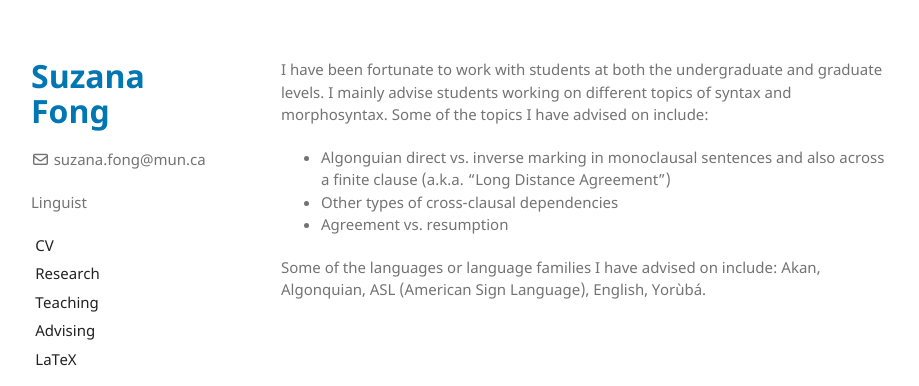
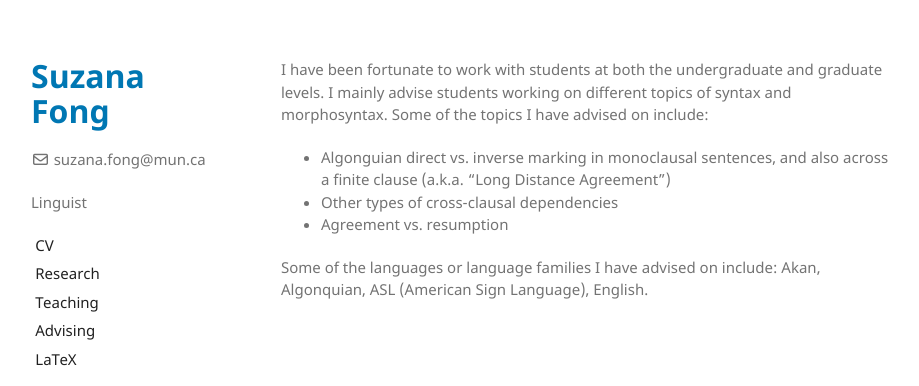
Before and after one commit to sznfng/sznfng.github.io, a Jekyll site: the page built from advising.md, in a window 1280 px wide. Shown: the top 386 px of the page, without its empty margins (179-1098 px from the left). Built offline with Jekyll 4.4.1, drawn with Linux system fonts in a browser that asks for light colours.

Commit message:
Update advising.md

```diff
--- a/advising.md
+++ b/advising.md
@@ -5,8 +5,8 @@ title: Advising
 
 I have been fortunate to work with students at both the undergraduate and graduate levels. I mainly advise students working on different topics of syntax and morphosyntax. Some of the topics I have advised on include:
 
-+ Algonguian direct vs. inverse marking in monoclausal sentences and also across a finite clause (a.k.a. "Long Distance Agreement")
++ Algonguian direct vs. inverse marking in monoclausal sentences, and also across a finite clause (a.k.a. "Long Distance Agreement")
 + Other types of cross-clausal dependencies
 + Agreement vs. resumption
 
-Some of the languages or language families I have advised on include: Akan, Algonquian, ASL (American Sign Language), English, Yorùbá.
+Some of the languages or language families I have advised on include: Akan, Algonquian, ASL (American Sign Language), English.
```
